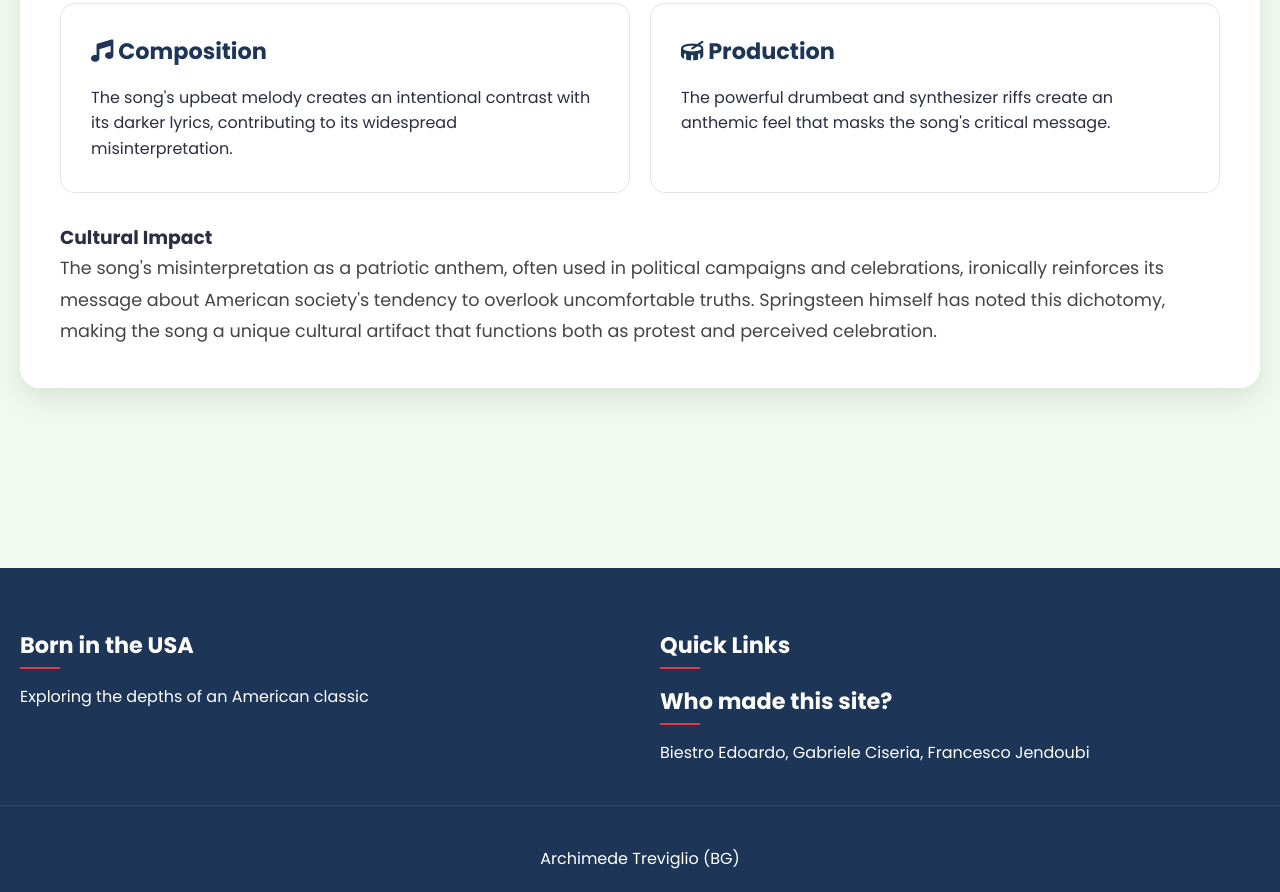
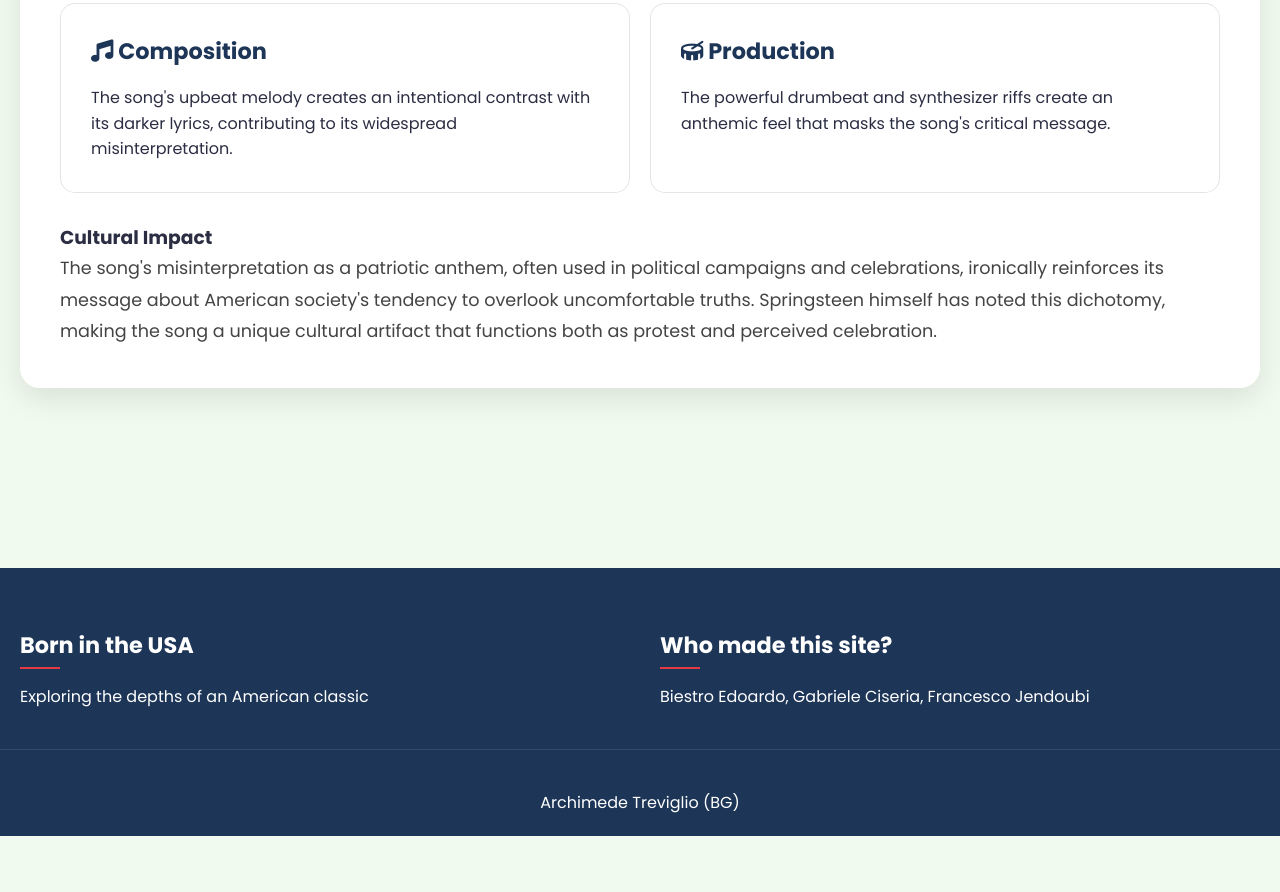
Before and after one commit to EdoardoBie/BornInTheUSASite, a plain HTML site: page index.html in a window 1280 px wide. Shown: the part 6312-7204 px from the top of the page. After the commit the page ends 7148 px from the top, so only its background shows below. Drawn offline with nearby package versions, Linux system fonts and the light colour scheme.

Commit message:
Update index.html

```diff
--- a/index.html
+++ b/index.html
@@ -778,7 +778,6 @@
                 <p>Exploring the depths of an American classic</p>
             </div>
             <div class="footer-section">
-                <h3>Quick Links</h3>
                 <ul class="footer-links">
                     <h3>Who made this site?</h3>
                     <p>Biestro Edoardo, Gabriele Ciseria, Francesco Jendoubi</p>
```
